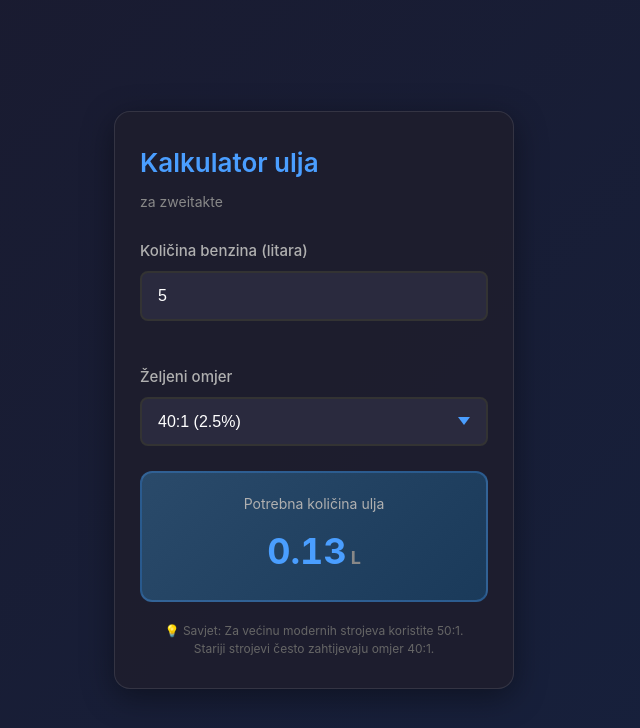
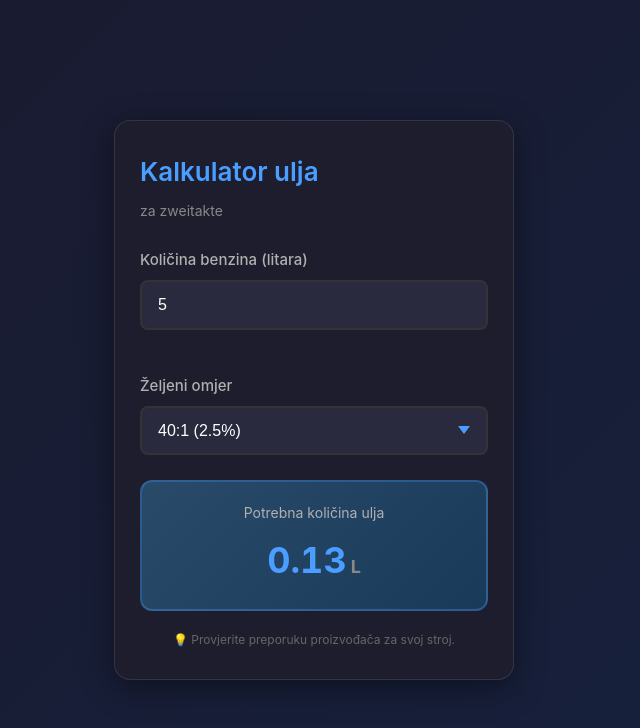
Before and after one commit to T-Keglevic/oil-calculator, a plain HTML site: page index.html in a window 1280 px wide. Shown: the whole page, without its empty margins (326-966 px from the left). Drawn offline with Linux system fonts and the light colour scheme.

Commit message:
Advice edit

```diff
--- a/index.html
+++ b/index.html
@@ -204,8 +204,7 @@
         </div>
 
         <p class="info-text">
-            💡 Savjet: Za većinu modernih strojeva koristite 50:1.<br>
-            Stariji strojevi često zahtijevaju omjer 40:1.
+            💡 Provjerite preporuku proizvođača za svoj stroj.<br>
         </p>
     </div>
 
```
